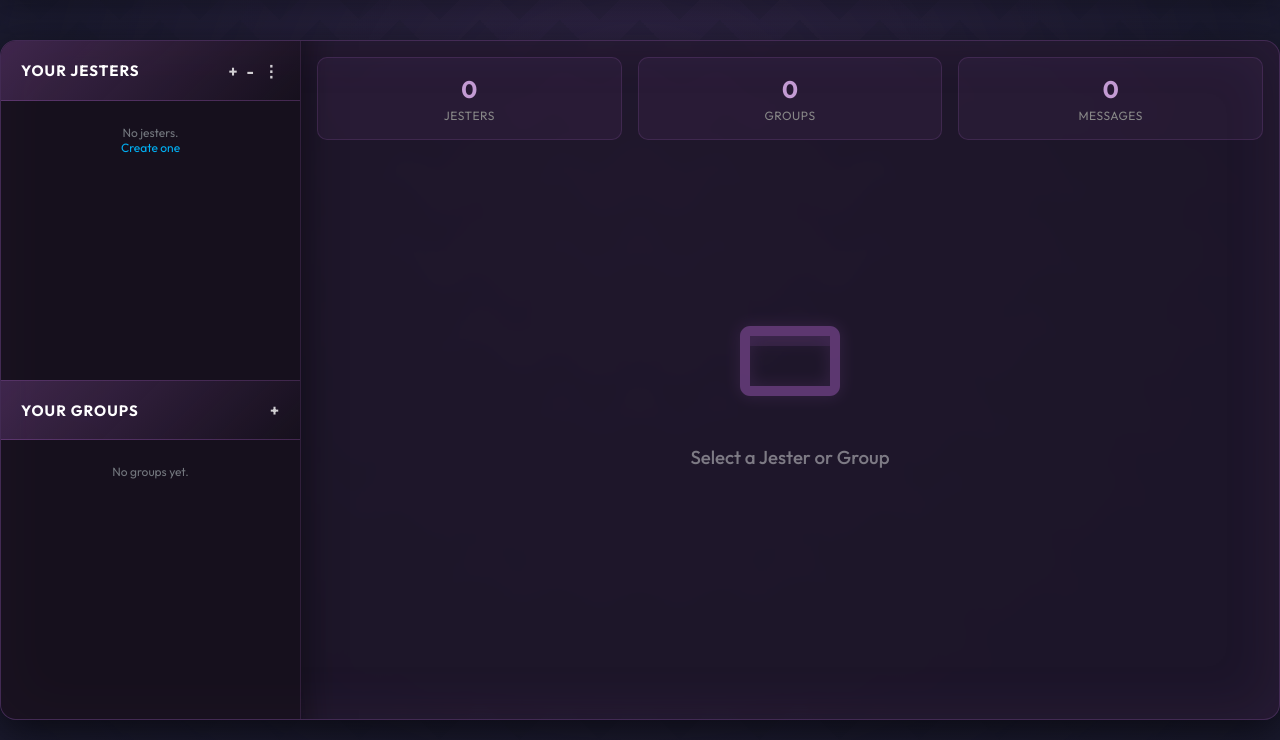
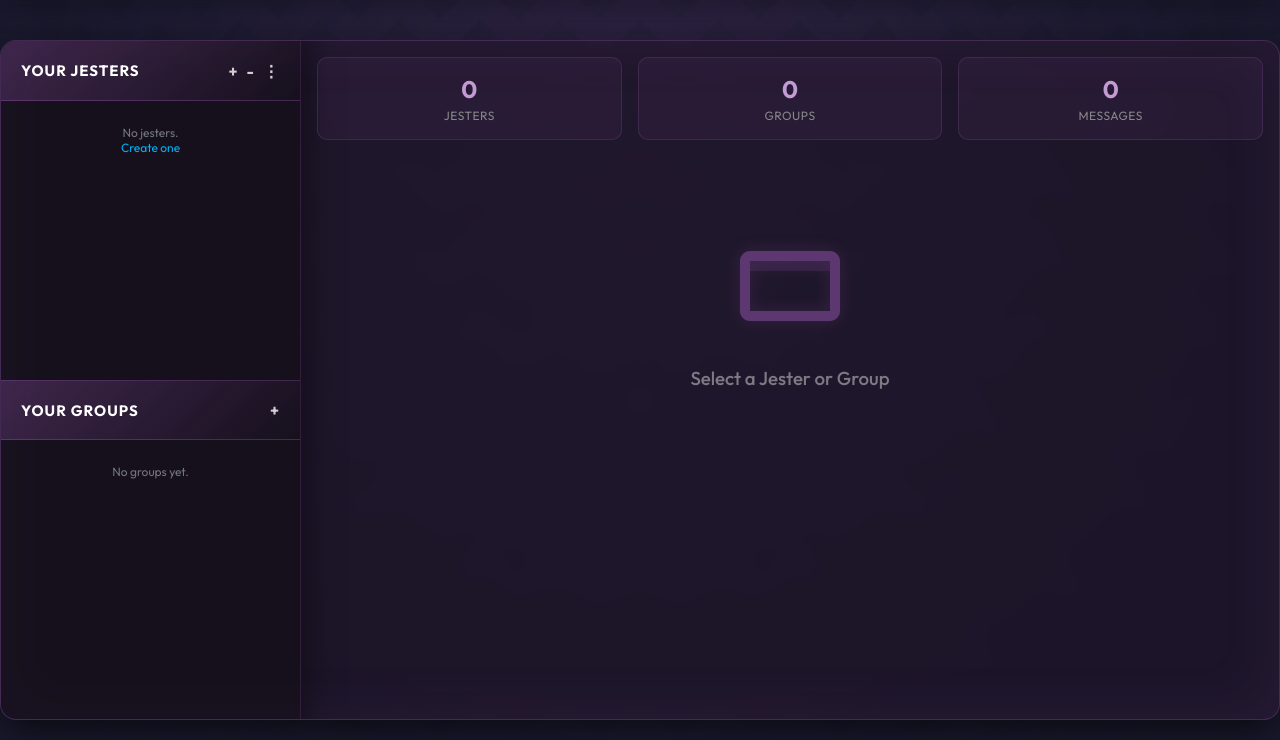
Before and after one commit to AshenShadow/Fluxer-bots, a Django app: template Jester/web/jesters/templates/jesters/dashboard.html in a window 1280 px wide. Shown: the part 60-800 px from the top of the page. Run offline with Django 5.2, Linux system fonts and the light colour scheme; the template is opened without the code that fills it, so the values that code supplies are empty.

Commit message:
More fixes

```diff
--- a/Jester/web/jesters/templates/jesters/dashboard.html
+++ b/Jester/web/jesters/templates/jesters/dashboard.html
@@ -263,14 +263,16 @@
 
     /* Empty State */
     .tb-empty-state {
-        position: absolute;
-        top: 50%;
-        left: 50%;
-        transform: translate(-50%, -50%);
+        display: flex;
+        flex-direction: column;
+        align-items: center;
+        justify-content: center;
         text-align: center;
         opacity: 0.5;
         transition: opacity 0.2s;
         width: 100%;
+        margin-top: 40px;
+        padding: 20px;
     }
 
     .tb-empty-state:hover {
```
Also changed, not shown: Jester/web/jesters/templates/jesters/index.html (+5 -7 lines), Jester/web/users/templates/users/profile.html (+7 -7 lines).
